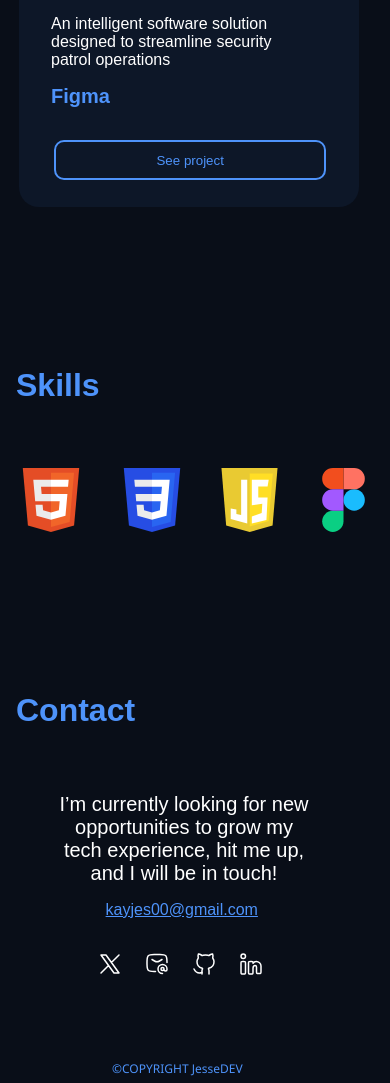
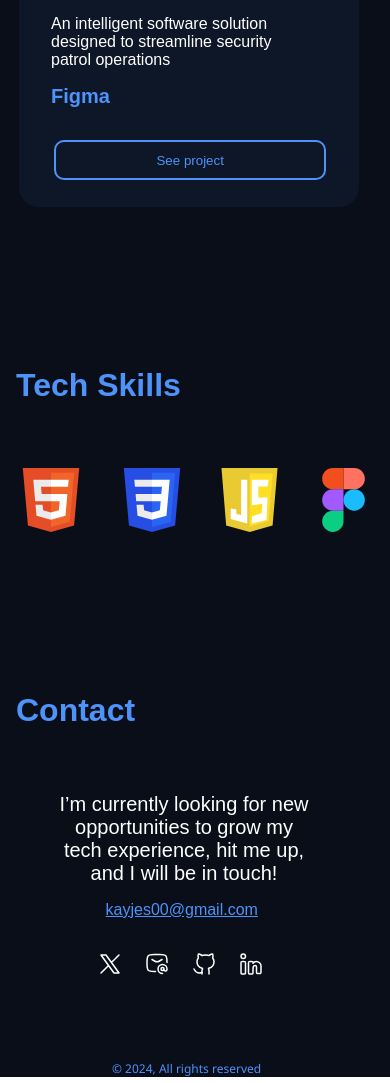
Before and after one commit to Jessekay/JesseDev, a website: page index.html in a window 390 px wide. Shown: the part 2618-3701 px from the top of the page. Drawn offline with Linux system fonts and the light colour scheme.

Commit message:
finish mobile-version design

```diff
--- a/index.css
+++ b/index.css
@@ -88,7 +88,6 @@ html {
   font-size: 3rem;
   transition: 0.3s ease;
   font-family: Arial, Helvetica, sans-serif;
-  text-decoration: none;
   color: white;
 }
 
@@ -98,7 +97,6 @@ html {
 
 .wrapper {
   background: #090e18;
-  height: 3589px;
 }
 
 h1 {
--- a/index.html
+++ b/index.html
@@ -3,7 +3,7 @@
 <head>
   <meta charset="UTF-8">
   <meta name="viewport" content="width=device-width, initial-scale=1.0">
-  <title><img src="" alt=""> JesseDEV</title>
+<title>JesseDEV</title>
   <link rel="stylesheet" href="index.css">
 </head>
 <body>
@@ -77,7 +77,7 @@
       </div>
     </section>
     <section class="skills">
-      <b class="skills-list">Skills</b>
+      <b class="skills-list">Tech Skills</b>
         <div class="skill-logos">
           <img src="./icons/html5.svg" alt="">
           <img src="./icons/css.svg" alt="">
@@ -100,7 +100,7 @@
         </ul>
       </div>
     </section>
-    <footer>&copy;COPYRIGHT JesseDEV</footer>
+    <footer>&copy; 2024, All rights reserved</footer>
   </section>
 
   <script src="./index.js"></script>
```
Also changed, not shown: images/him.jpg (added).
